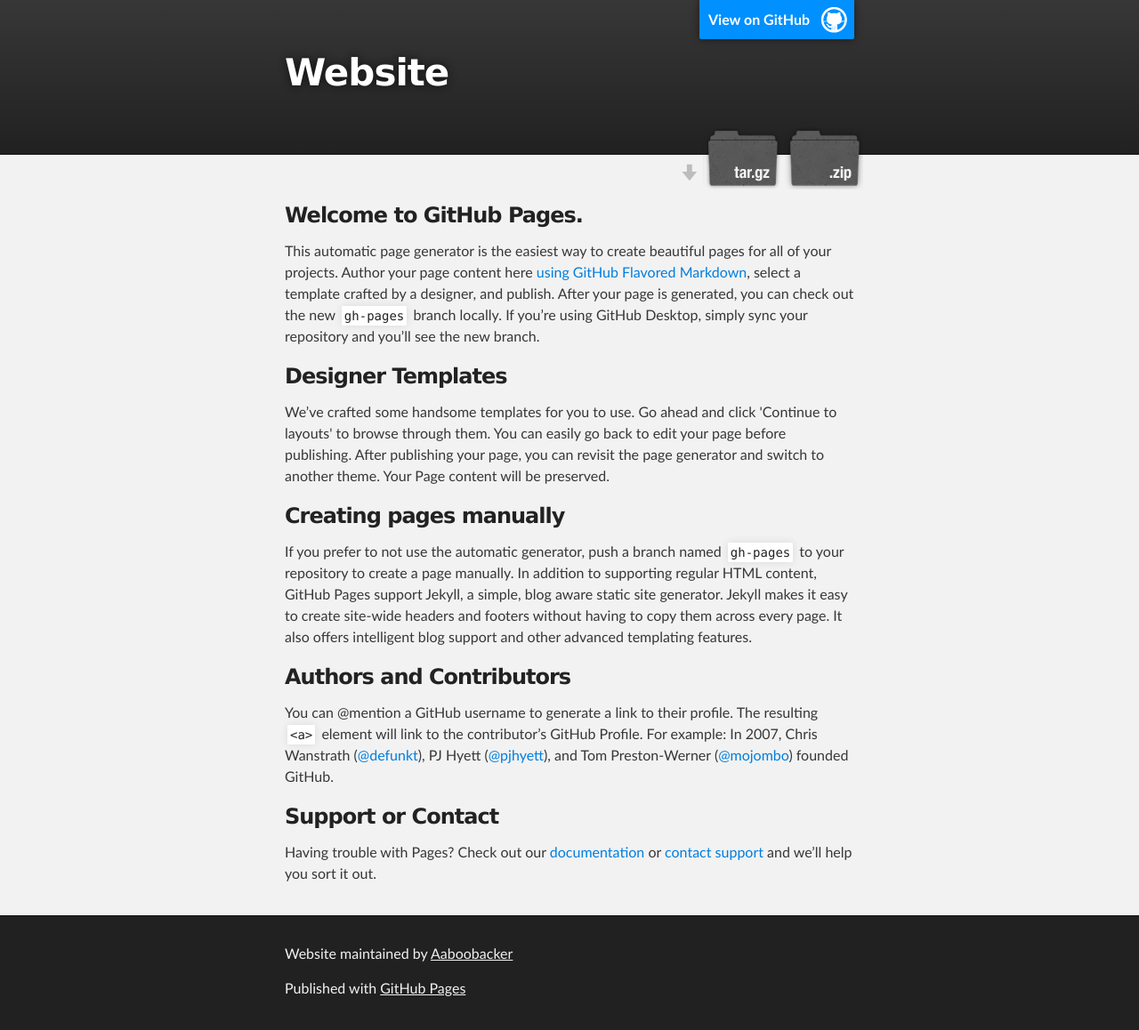
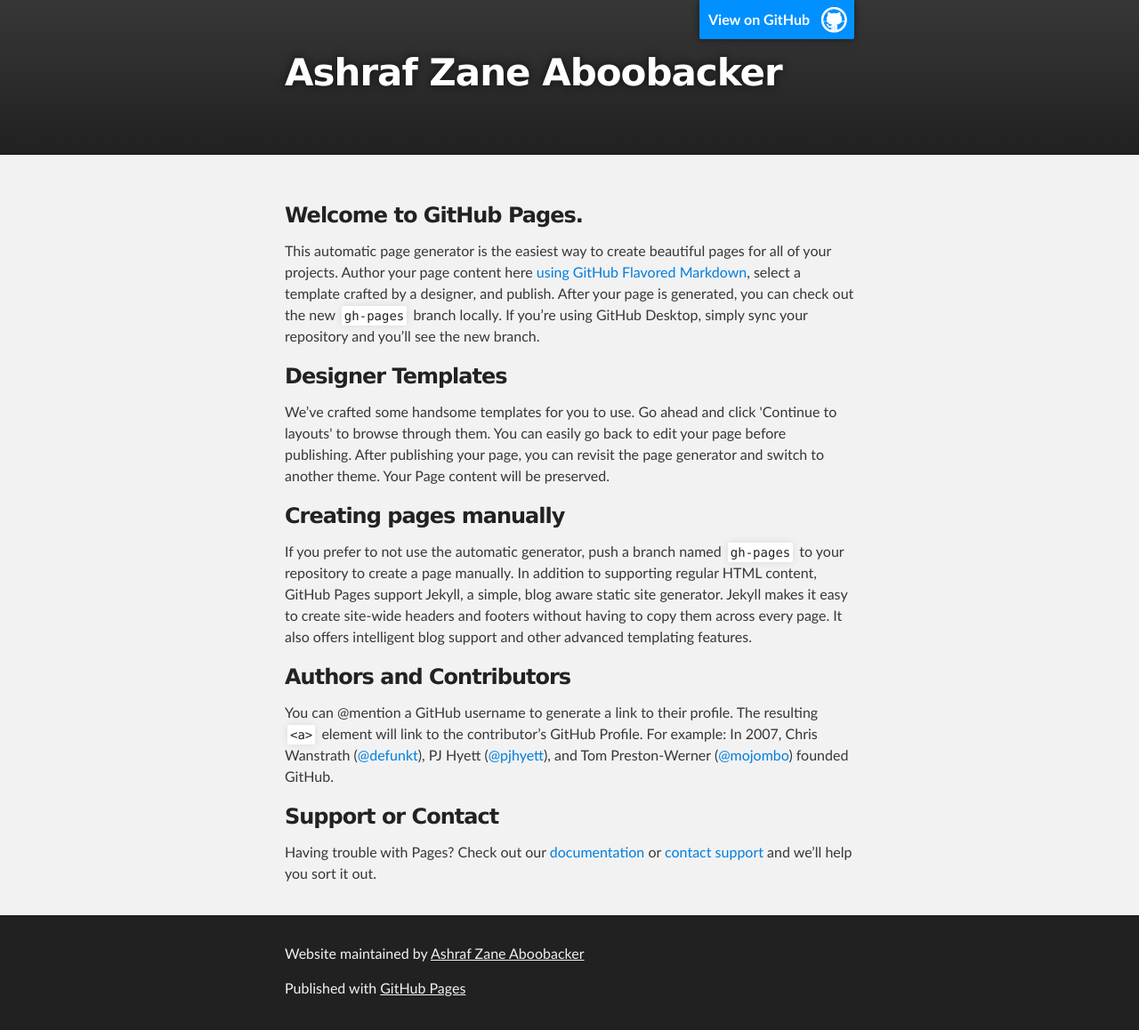
Before and after one commit to Aaboobacker/website, a plain HTML site: page index.html in a window 1280 px wide. Shown: the whole page at 89% size. Drawn offline with Linux system fonts and the light colour scheme.

Commit message:
Update Title

```diff
--- a/index.html
+++ b/index.html
@@ -8,7 +8,7 @@
 
     <link rel="stylesheet" type="text/css" media="screen" href="stylesheets/stylesheet.css">
 
-    <title>Website</title>
+    <title>Ashraf Zane Aboobacker</title>
   </head>
 
   <body>
@@ -18,13 +18,10 @@
         <header class="inner">
           <a id="forkme_banner" href="https://github.com/Aaboobacker/website">View on GitHub</a>
 
-          <h1 id="project_title">Website</h1>
+          <h1 id="project_title">Ashraf Zane Aboobacker</h1>
           <h2 id="project_tagline"></h2>
 
-            <section id="downloads">
-              <a class="zip_download_link" href="https://github.com/Aaboobacker/website/zipball/master">Download this project as a .zip file</a>
-              <a class="tar_download_link" href="https://github.com/Aaboobacker/website/tarball/master">Download this project as a tar.gz file</a>
-            </section>
+
         </header>
     </div>
 
@@ -61,7 +58,7 @@
     <!-- FOOTER  -->
     <div id="footer_wrap" class="outer">
       <footer class="inner">
-        <p class="copyright">Website maintained by <a href="https://github.com/Aaboobacker">Aaboobacker</a></p>
+        <p class="copyright">Website maintained by <a href="https://github.com/Aaboobacker">Ashraf Zane Aboobacker</a></p>
         <p>Published with <a href="https://pages.github.com">GitHub Pages</a></p>
       </footer>
     </div>
```
